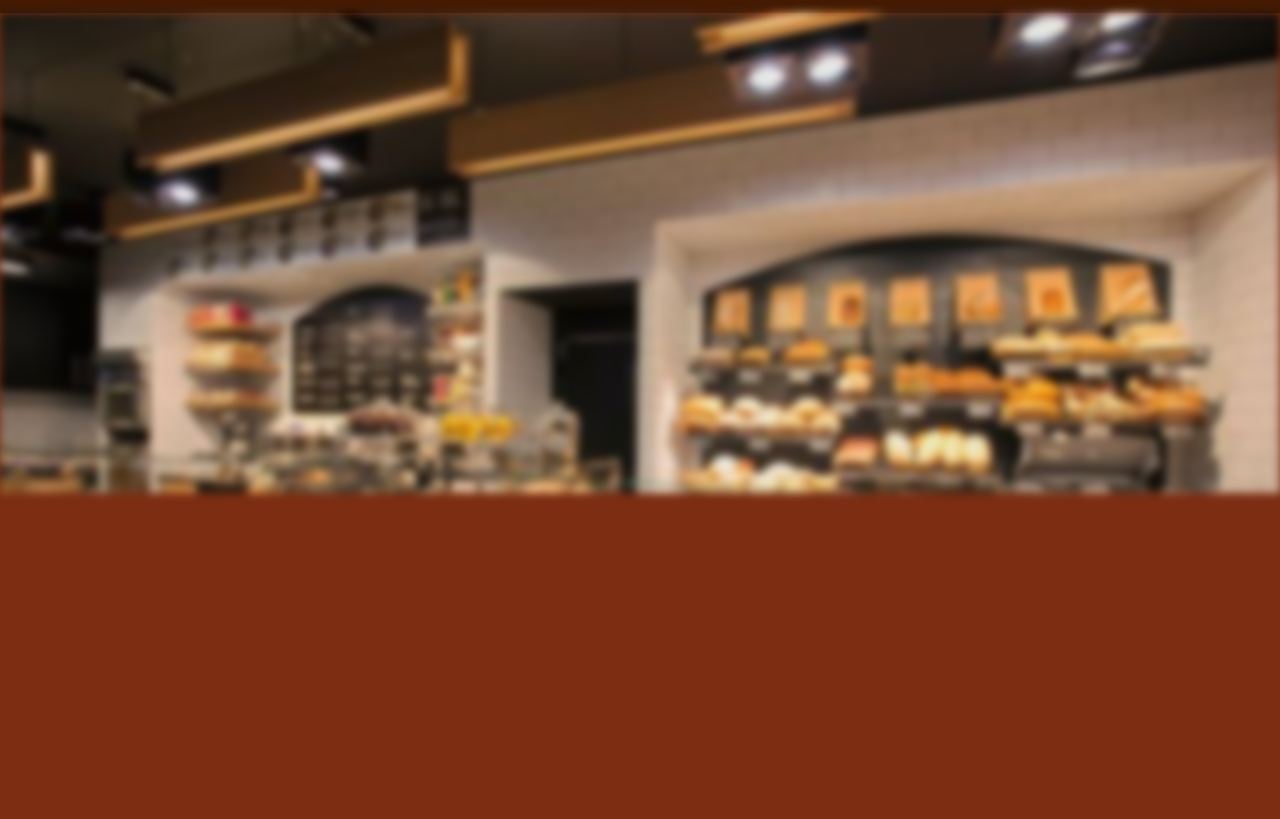
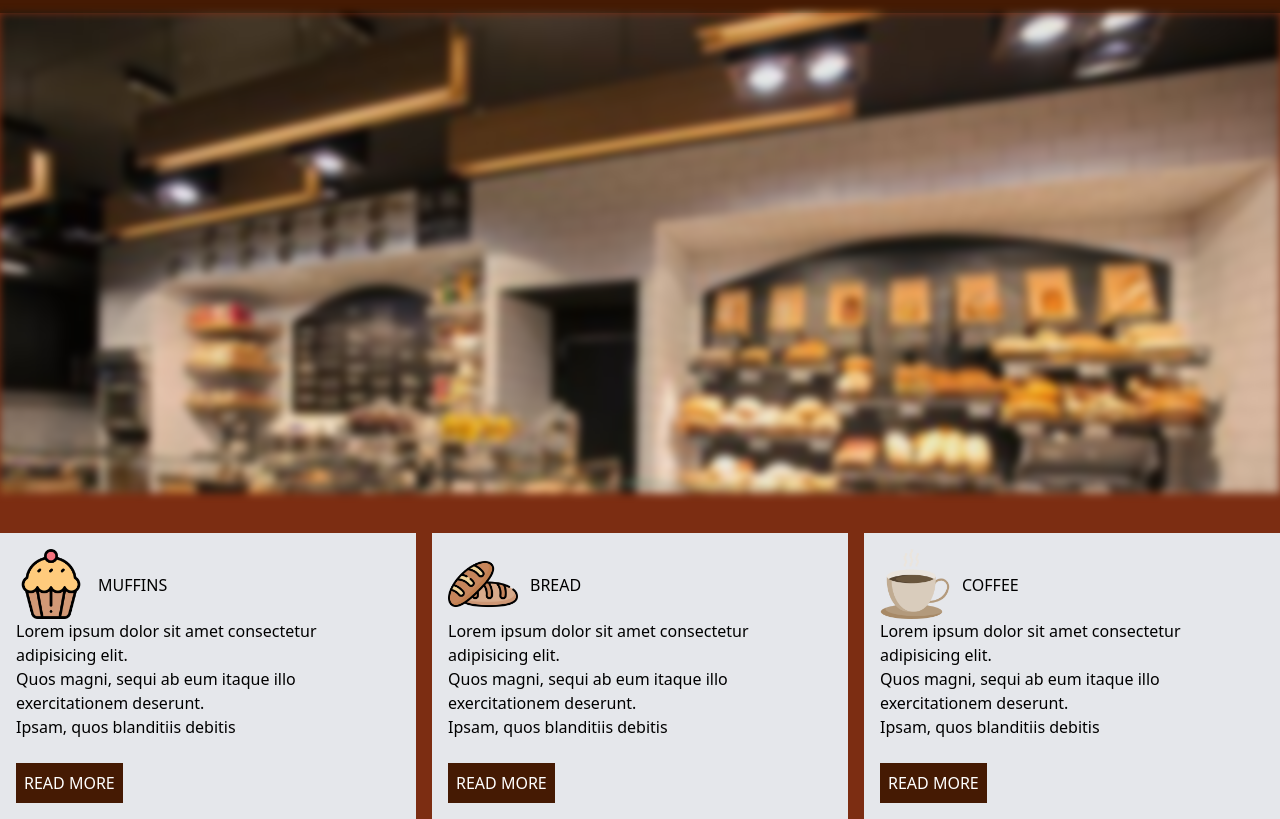
Before and after one commit to kiruikev99/Bakery-King-Website, a website: page src/index.html in a window 1280 px wide. Shown: the part 79-898 px from the top of the page. Before the commit the page ends 800 px from the top, so only its background shows below. Drawn offline with Linux system fonts and the light colour scheme.

Commit message:
Made Card Grid section for Coffee Bread and Muffin

```diff
--- a/src/index.html
+++ b/src/index.html
@@ -32,7 +32,40 @@
         </section>
 
 
-        <section>
+
+        <section class="pt-10">
+
+            <div class="grid grid-cols-3 gap-4">
+                <div class="bg-gray-200 p-4">
+                    <div class="flex ">
+                        <img width="70" src="cupcake.png" alt=""> <P class="pt-6 pl-3">MUFFINS</P>
+                        </div>
+                        <div class="text">
+                            Lorem ipsum dolor sit amet consectetur adipisicing elit.<br> Quos magni, sequi ab eum itaque illo exercitationem deserunt.<br> Ipsam, quos blanditiis debitis
+                            <br><br> <button class="bg-amber-950 text-white p-2">READ MORE</button>
+                        </div>
+                </div>
+                <div class="bg-gray-200 p-4">
+                    <div class="flex ">
+                        <img width="70" src="bread.png" alt=""> <P class="pt-6 pl-3">BREAD</P>
+                        </div>
+                        <div class="text">
+                            Lorem ipsum dolor sit amet consectetur adipisicing elit.<br> Quos magni, sequi ab eum itaque illo exercitationem deserunt.<br> Ipsam, quos blanditiis debitis
+
+                            <br><br> <button class="bg-amber-950 text-white p-2">READ MORE</button>
+                        </div>
+
+            </div>
+                <div class="bg-gray-200 p-4"> <div class="flex ">
+                    <img width="70" src="coffee.png" alt=""> <P class="pt-6 pl-3">COFFEE</P>
+                    </div>
+                    <div class="text">
+                        Lorem ipsum dolor sit amet consectetur adipisicing elit.<br> Quos magni, sequi ab eum itaque illo exercitationem deserunt.<br> Ipsam, quos blanditiis debitis
+
+                        <br><br> <button class="bg-amber-950 text-white p-2">READ MORE</button>
+                    </div>
+        </div>
+              </div>
 
 
         </section>
```
Also changed, not shown: dist/output.css, src/bread.png (added), src/coffee.png (added), src/cupcake.png (added).
